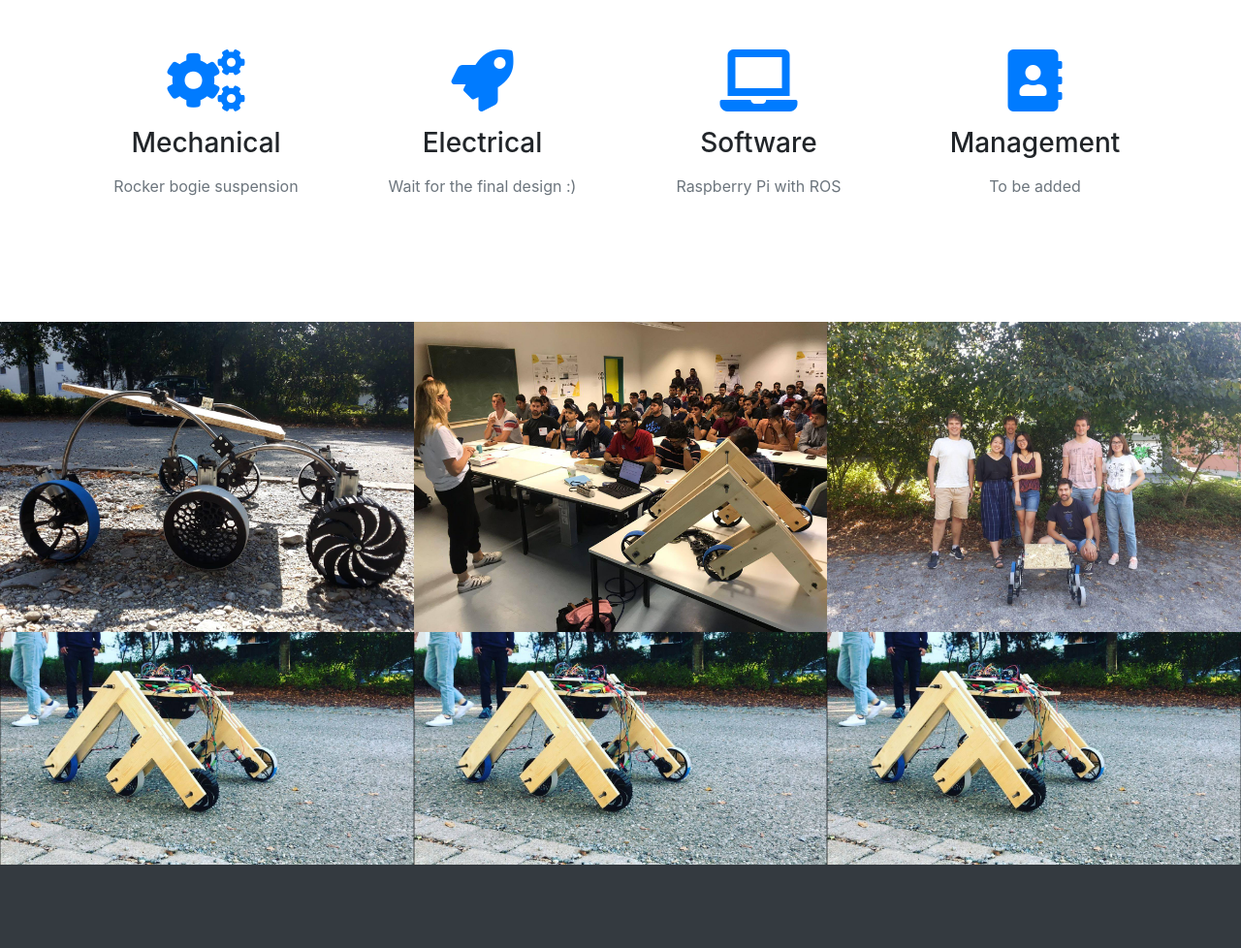
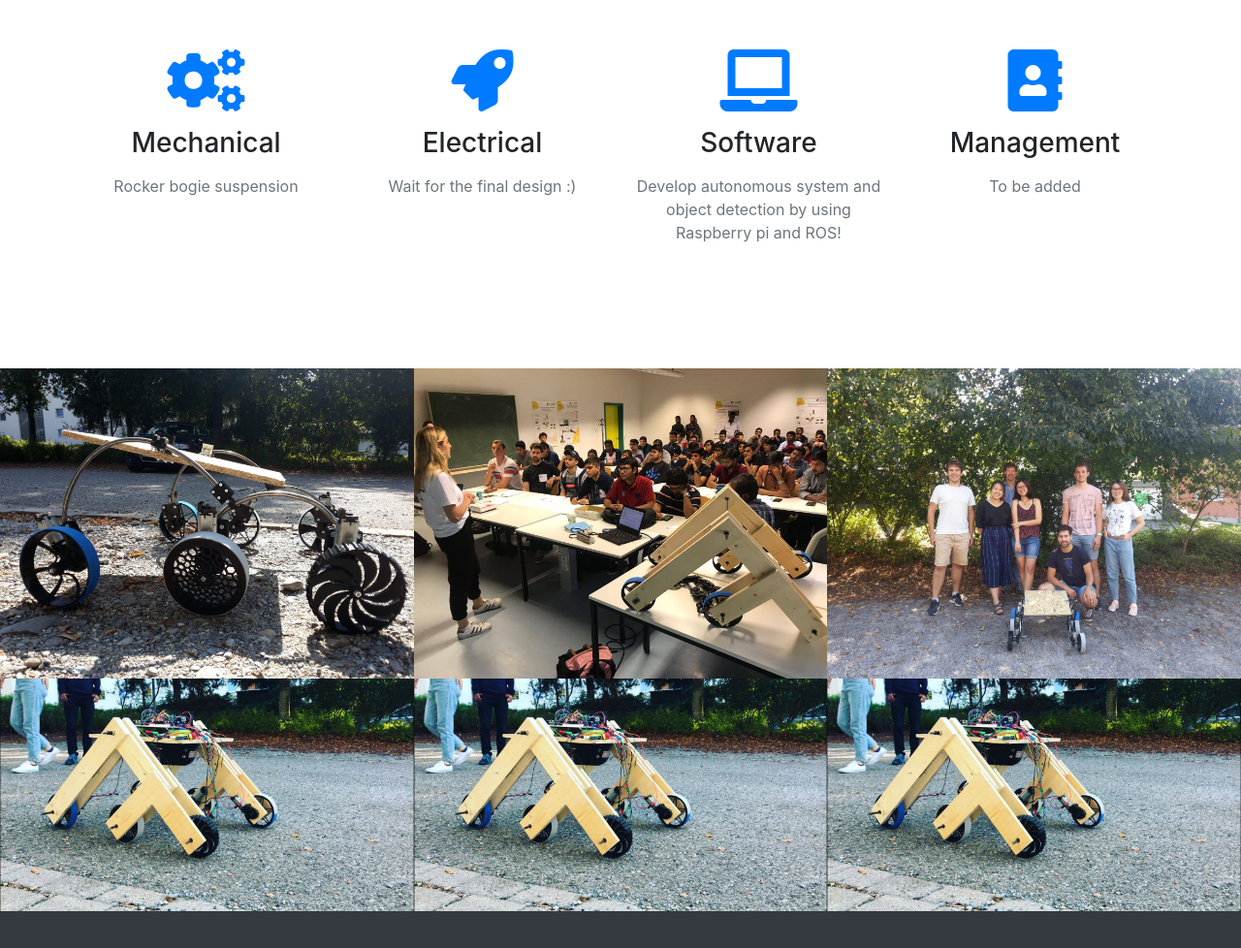
Before and after one commit to r2mars/r2mars.github.io, a website with bundled scripts: page index.html in a window 1280 px wide. Shown: the part 1514-2492 px from the top of the page at 97% size. Built offline with nearby package versions, Linux system fonts and the light colour scheme.

Commit message:
Update index.html

```diff
--- a/index.html
+++ b/index.html
@@ -119,7 +119,7 @@
             <div class="service-box mt-5 mx-auto">
               <i class="fas fa-4x fa-laptop text-primary mb-3 sr-icon-3"></i>
               <h3 class="mb-3">Software</h3>
-              <p class="text-muted mb-0">Raspberry Pi with ROS</p>
+              <p class="text-muted mb-0">Develop autonomous system and object detection by using Raspberry pi and ROS!</p>
             </div>
           </div>
           <div class="col-lg-3 col-md-6 text-center">
```
